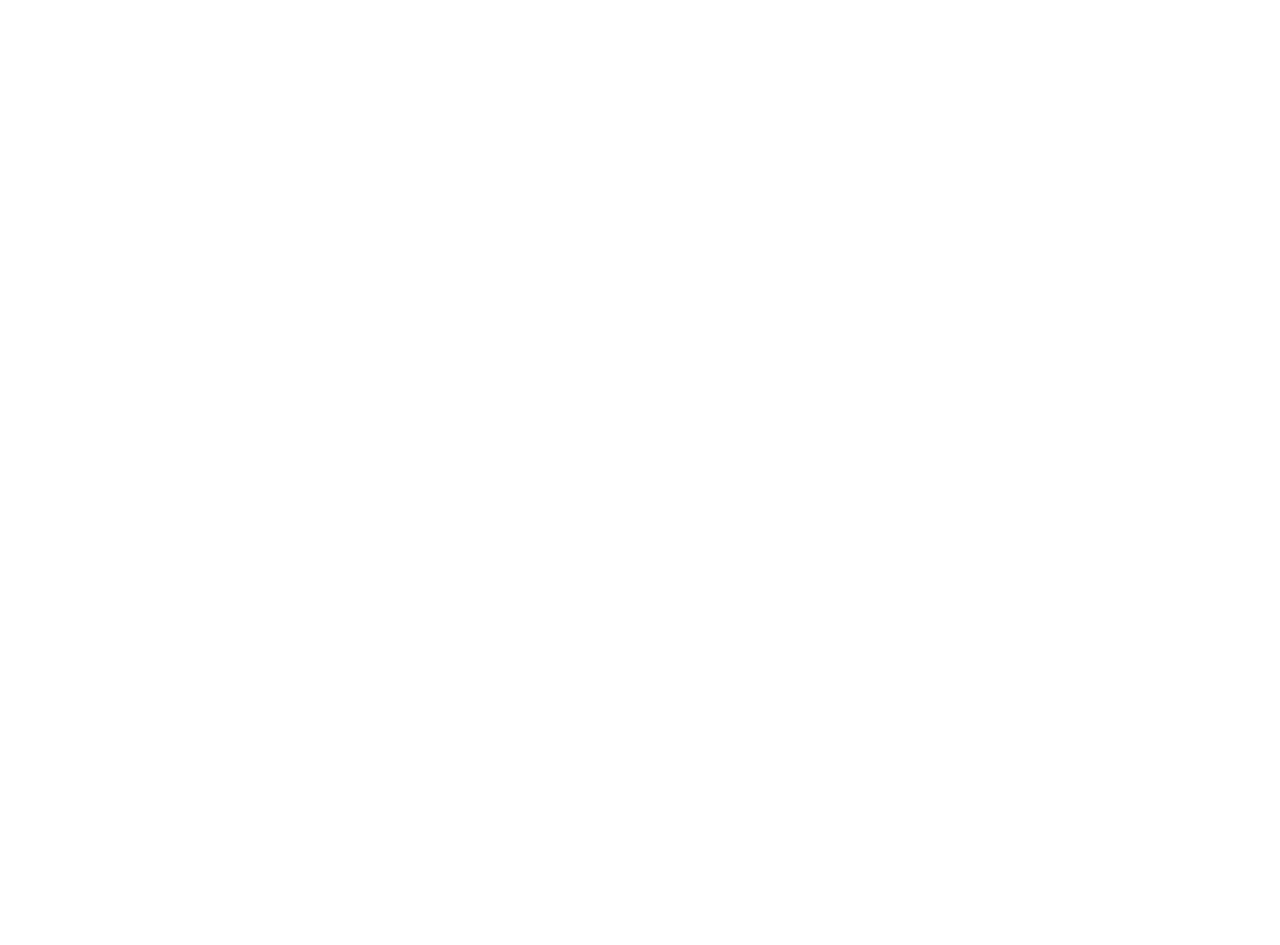
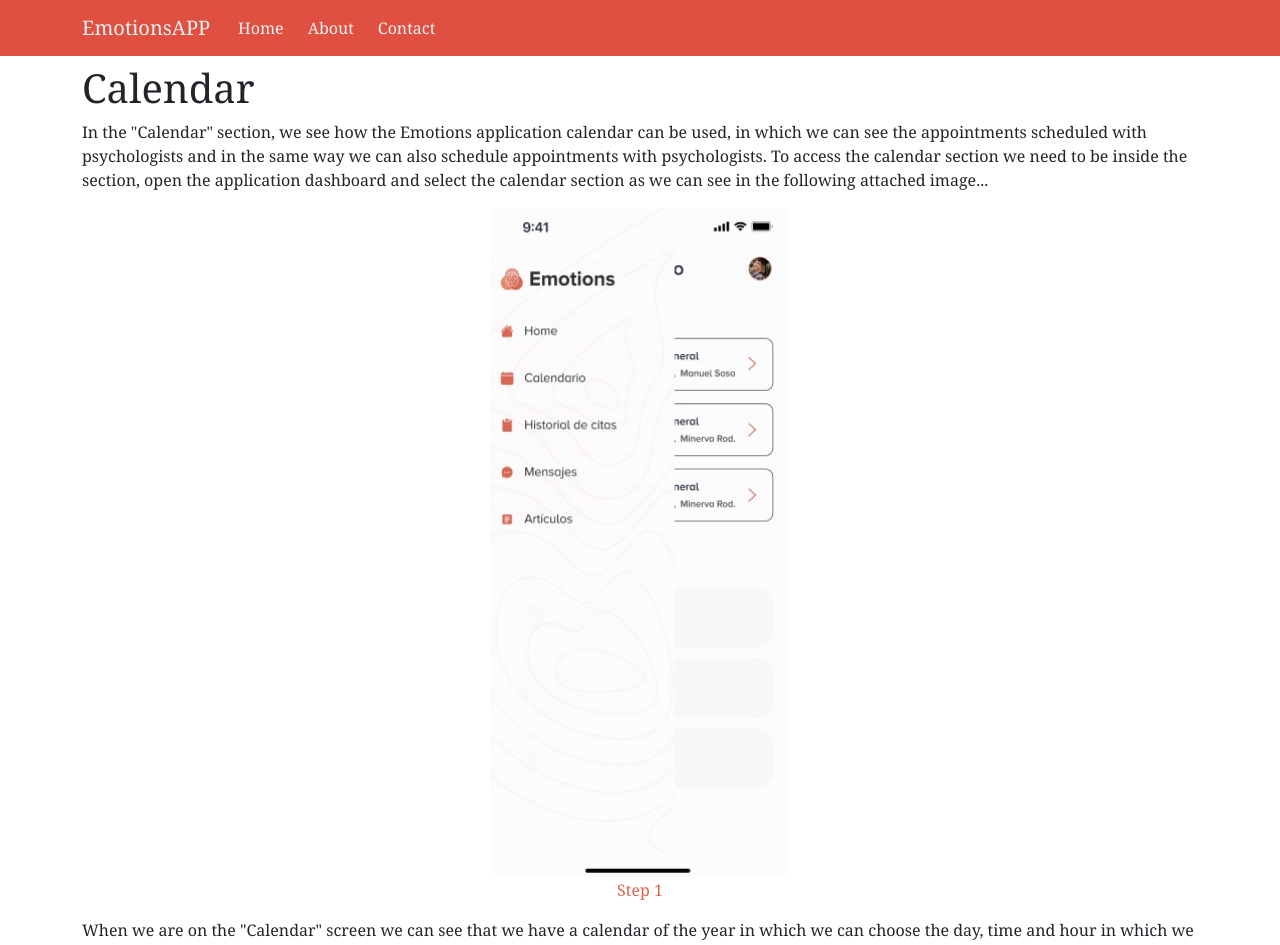
Before and after one commit to weabreu16/support-emotions, a React (Vite) app: page /calendar in a window 1280 px wide. Before the commit this address had no page. Shown: the top 945 px of the page. Before the commit the page ends 800 px from the top, so only its background shows below. Built offline with nearby package versions, Linux system fonts and the light colour scheme.

Commit message:
merge new pages

```diff
--- a/src/App.tsx
+++ b/src/App.tsx
@@ -1,7 +1,18 @@
 import { Route, Routes } from 'react-router';
 import { BrowserRouter } from 'react-router-dom';
 import { AppNavBar } from './components/app-navbar';
-import { About, Article, Contact, Home, HowTo, Profiles } from './pages';
+import {
+    About,
+    Article,
+    Contact,
+    Home,
+    HowTo,
+    Profiles,
+    Calendar,
+    Chats,
+    Meeting,
+    Pricing
+} from './pages';
 
 function App() {
 
@@ -15,6 +26,10 @@ function App() {
                 <Route path="article" element={ <Article /> } />
                 <Route path="how-to" element={ <HowTo /> } />
                 <Route path="profiles" element={ <Profiles /> } />
+                <Route path="calendar" element={ <Calendar /> } />
+                <Route path="chats" element={ <Chats /> } />
+                <Route path="meeting" element={ <Meeting /> } />
+                <Route path="pricing" element={ <Pricing /> } />
             </Route>
         </Routes>
     </BrowserRouter>
--- a/src/pages/calendar/Calendar.tsx
+++ b/src/pages/calendar/Calendar.tsx
@@ -1,6 +1,10 @@
 import React from 'react'
 import { Container } from 'react-bootstrap';
 import "./CalendarStyles.css";
+import DashboardForChats from "../../Images/DashboardForChats.png";
+import CalendarEmotions from "../../Images/CalendarEmotions.png";
+import CalendarEventEmotions from "../../Images/CalendarEventEmotions.png";
+import CalendarDetailsEmotions from "../../Images/CalendarDetailsEmotions.png";
 
 export  const Calendar = () => {
   return (
@@ -15,11 +19,10 @@ export  const Calendar = () => {
         as we can see in the following attached image...
         </p>
 
-        <div style={{ alignItems: 'center', justifyContent: 'center'}} className="img">
-            <img src="~/Images/DashboardForChats.png" />
-
-            <p>Step 1</p>
+        <div className="img">
+            <img src={DashboardForChats} />
         </div>
+        <p className="step">Step 1</p>
 
         <p>
             When we are on the "Calendar" screen we can see that we have a calendar of the year in which
@@ -28,11 +31,10 @@ export  const Calendar = () => {
             chronological order to the closest. See attached image to see how the screen is displayed.
         </p>
 
-        <div style={{ alignItems: 'center', justifyContent: 'center'}} className="img">
-            <img src="~/Images/CalendarEmotions.png" />
-
-            <p>Step 2</p>
+        <div className="img">
+            <img src={CalendarEmotions} />
         </div>
+        <p className="step">Step 2</p>
 
         <p>
             In the image of the "Step 3" we can see how the screen would be displayed when a new event is being
@@ -41,10 +43,10 @@ export  const Calendar = () => {
             it to be repeated from time to time.
         </p>
 
-        <div style={{ alignItems: 'center', justifyContent: 'center'}} className="img">
-            <img src="~/Images/CalendarEventEmotions.png" />
-            <p>Step 3</p>
+        <div className="img">
+            <img src={CalendarEventEmotions} />
         </div>
+        <p className="step">Step 3</p>
 
         <p>
             Finally we have the details screen about the meeting scheduled in the calendar,
@@ -54,11 +56,10 @@ export  const Calendar = () => {
             also join said meeting through this same screen in case it is time for the meeting.
         </p>
 
-        <div style={{ alignItems: 'center', justifyContent: 'center'}} className="img">
-            <img src="~/Images/CalendarDetailsEmotions.png" />
-
-            <p>Step 4</p>
+        <div className="img">
+            <img src={CalendarDetailsEmotions} />
         </div>
+        <p className="step">Step 4</p>
 
         <p>
             By being on the calendar screen we can be aware of all the meetings that we have
--- a/src/pages/calendar/CalendarStyles.css
+++ b/src/pages/calendar/CalendarStyles.css
@@ -8,6 +8,17 @@ img {
     height: 515px;
 }
 
+.img {
+    display: flex;
+    align-items: center;
+    justify-content: center;
+}
+
+.step {
+    text-align: center;
+    color:#DB6551;
+}
+
 .img p {
     color:#DB6551;
 }
--- a/src/pages/chats/Chats.tsx
+++ b/src/pages/chats/Chats.tsx
@@ -1,6 +1,9 @@
 import React from 'react'
 import { Container } from 'react-bootstrap';
 import "./InfoStyles.css";
+import DashboardForChats from "../../Images/DashboardForChats.png";
+import Mensajes from "../../Images/Mensajes.png";
+import ChatEmotions from "../../Images/ChatEmotions.png";
 
 export  const Chats = () => {
   return (
@@ -14,10 +17,10 @@ export  const Chats = () => {
             with psychologists we must open the application dashboard, see attached image.
         </p>
 
-        <div style={{ alignItems: 'center', justifyContent: 'center'}} className="img">
-            <img src="~/Images/DashboardForChats.png" />
-            <p>Step 1</p>
+        <div className="img">
+            <img src={DashboardForChats} />
         </div>
+        <p className="step">Step 1</p>
 
         <p>
             In the Dashboard image we can see each of the options that can be chosen,
@@ -25,10 +28,10 @@ export  const Chats = () => {
             option we will access the screen that we will see in the following image.
         </p>
 
-        <div style={{ alignItems: 'center', justifyContent: 'center'}} className="img">
-            <img src="~/Images/Mensajes.png" />
-            <p>Step 2</p>
+        <div className="img">
+            <img src={Mensajes} />
         </div>
+        <p className="step">Step 2</p>
 
         <p>
             After entering the "Messages" screen, we can see who is available and here we
@@ -37,11 +40,10 @@ export  const Chats = () => {
             this button we would be on the chat screen which we can see in the attached image.
         </p>
 
-        <div style={{ alignItems: 'center', justifyContent: 'center'}} className="img">
-            <img src="~/Images/ChatEmotions.png" />
-
-            <p>Step 3</p>
+        <div className="img">
+            <img src={ChatEmotions} />
         </div>
+        <p className="step">Step 3</p>
 
         <p>
             Being on the chat screen of the psychologist with whom we want to talk,
--- a/src/pages/chats/InfoStyles.css
+++ b/src/pages/chats/InfoStyles.css
@@ -11,3 +11,14 @@ img {
 .img p {
     color:#DB6551;
 }
+
+.img {
+    display: flex;
+    align-items: center;
+    justify-content: center;
+}
+
+.step {
+    text-align: center;
+    color:#DB6551;
+}
--- a/src/pages/home/Home.tsx
+++ b/src/pages/home/Home.tsx
@@ -57,6 +57,7 @@ export const Home = () => {
                                     <li><Link to="/calendar">Calendar</Link></li>
                                     <li><Link to="/article">Articles</Link></li>
                                     <li><Link to="/how-to">How to install</Link></li>
+                                    <li><Link to="/pricing">Pricing</Link></li>
                                 </ul>
                             </div>
                         </div>
--- a/src/pages/index.ts
+++ b/src/pages/index.ts
@@ -4,3 +4,7 @@ export { Contact } from "./contact/Contact";
 export { Article } from "./article/Article";
 export { Profiles } from "./profiles/Profiles";
 export { HowTo } from "./how-to/HowTo";
+export { Calendar } from "./calendar/Calendar";
+export { Chats } from "./chats/Chats";
+export { Meeting } from "./meeting/Meeting";
+export { Pricing } from "./pricing/Pricing";
--- a/src/pages/meeting/Meeting.tsx
+++ b/src/pages/meeting/Meeting.tsx
@@ -1,8 +1,7 @@
 import React from 'react'
 import { Container } from 'react-bootstrap';
 import "./MeetingSS.css";
-
-
+import Meeting_Emotion1 from "../../Images/Meeting_Emotion1.png";
 
 export const Meeting = () =>{
   return (
@@ -12,18 +11,17 @@ export const Meeting = () =>{
 
         <div className="row">
             <div className="meeting">
-                <img src="~/Images/Meeting_Emotion1.png" alt="s2" style={{width:"30%"}} />
+                <img src={Meeting_Emotion1} alt="s2" style={{width:"80%"}} />
             </div>
         </div>
 
         <p className="fs-5 mb-4" >Here we can see how the chat together with the options we offer to create the meetings.</p>
         <p className="fs-5 mb-4">The user has the opportunity to choose the following options:</p>
-        <li>
-            <h6>If you want to communicate normally with the specialist you can do so using the "Audio call" option.</h6>
-        </li>
-        <li>
-            <h6> If the user or the specialist needs to communicate face to face and for some reason they cannot meet in person, they can use the "video call" option.</h6>
-        </li>
+
+        <ul>
+            <li>If you want to communicate normally with the specialist you can do so using the "Audio call" option.</li>
+            <li> If the user or the specialist needs to communicate face to face and for some reason they cannot meet in person, they can use the "video call" option.</li>
+        </ul>
     </Container>
   )
 }
--- a/src/pages/pricing/Pricing.tsx
+++ b/src/pages/pricing/Pricing.tsx
@@ -1,6 +1,7 @@
 import React from 'react'
 import { Container } from 'react-bootstrap';
 import "./PricingStyles.css";
+import Planes from "../../Images/Planes.png";
 
 export  const Pricing = () => {
   return (
@@ -10,14 +11,12 @@ export  const Pricing = () => {
         <p>
         In the "Pricing" section, We can see how the payment plans of the
         application are categorized, in which we have the Bronze Plan,
-        Gold Plan and the Platinium Plan
+        Gold Plan and the Platinium Plan.
         </p>
 
-        <div style={{ alignItems: 'center', justifyContent: 'center'}}>
-            <img src="~/Images/Planes.png" />
-        </div>
+        <img src={Planes} style={{width: "100%"}} />
 
-        <h2>Plans Descriptions</h2>
+        <h2 className="mt-4">Plans Descriptions</h2>
 
         <h3 color='#DB6551'>Bronze plan</h3>
 
@@ -25,7 +24,7 @@ export  const Pricing = () => {
 
         <li>Technical Support (only by mail).</li>
         <li>Maintenance.</li>
-        <li>User Training..</li>
+        <li>User Training.</li>
 
         <h3 color='#DB6551'>Gold plan</h3>
 
@@ -37,7 +36,7 @@ export  const Pricing = () => {
         <li>Configuration Guide.</li>
         <li>Installation of the System in the Infrastructure.</li>
 
-        <h3 color='#DB6551'>Platinum Plan plan</h3>
+        <h3>Platinum plan</h3>
 
         <p>The price of this plan consists of US$1,000 per month and includes:</p>
 
--- a/src/pages/pricing/PricingStyles.css
+++ b/src/pages/pricing/PricingStyles.css
@@ -2,3 +2,8 @@ body {
     font-family: Georgia, 'Times New Roman', Times, serif;
     box-sizing: border-box;
 }
+
+h3 {
+    color: #DB6551;
+    margin-top: 10px;
+}
```
